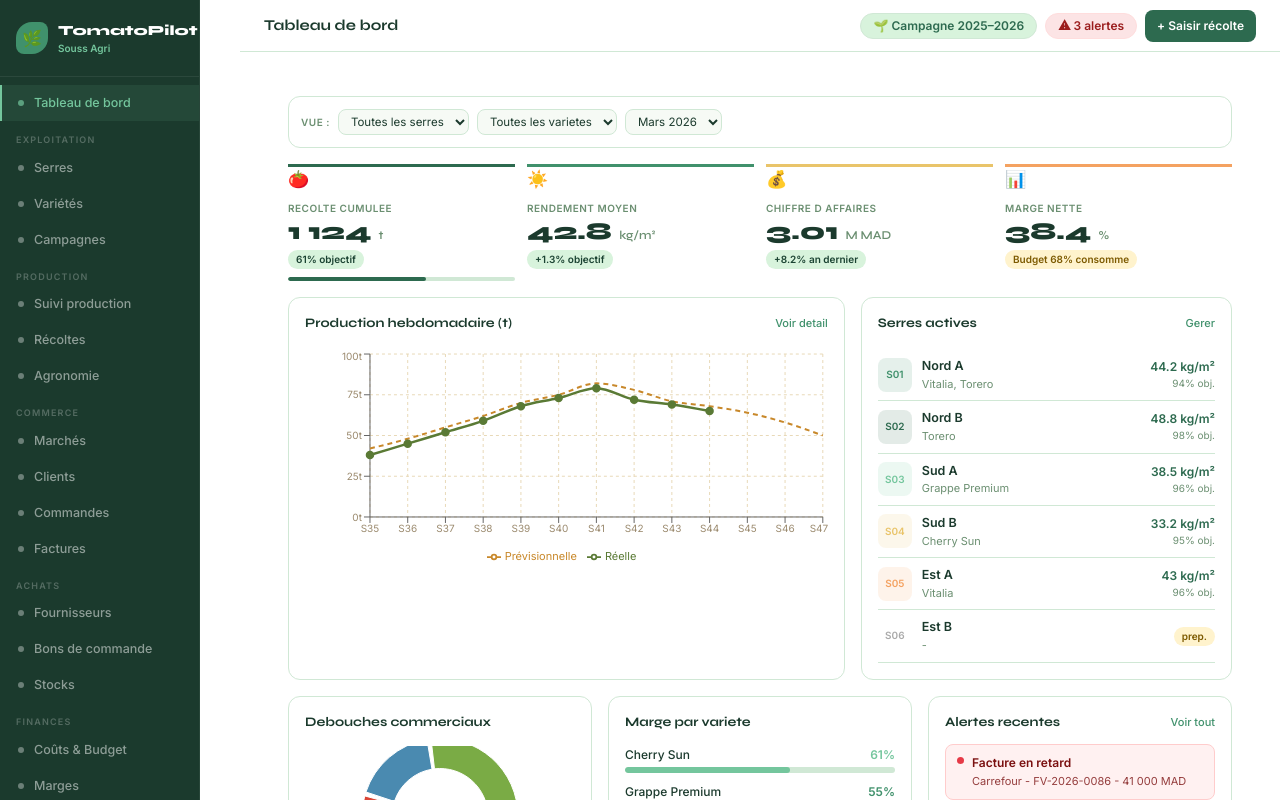
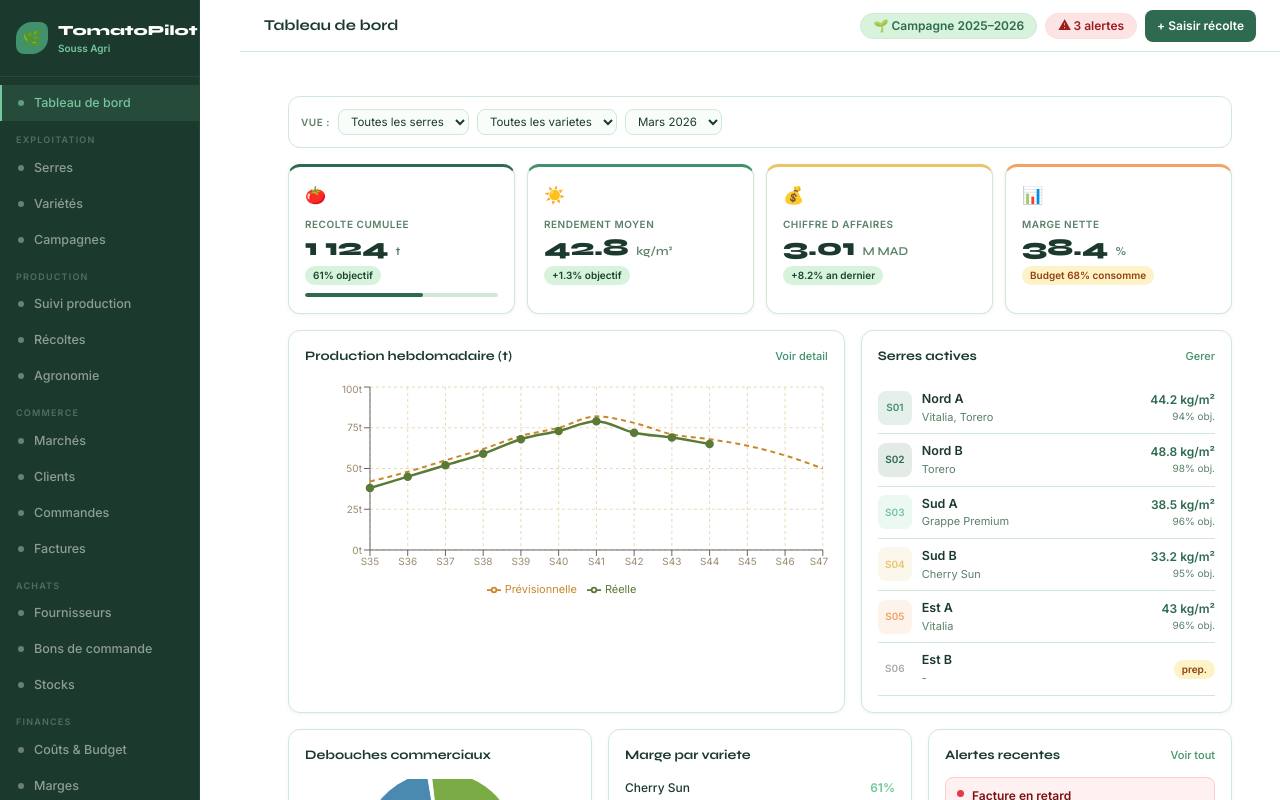
Before and after one commit to obenhalima/AgriApp, a Next.js app: page / in a window 1280 px wide. Shown: the top 800 px of the page. Built offline with nearby package versions, Linux system fonts and the light colour scheme.

Commit message:
design: theme clair force

```diff
--- a/app/globals.css
+++ b/app/globals.css
@@ -4,58 +4,164 @@
 @tailwind components;
 @tailwind utilities;
 
+/* === THEME CLAIR FORCE (pas de dark mode) === */
 :root {
-  --leaf: #2d6a4f;
-  --leaf2: #40916c;
-  --leaf3: #74c69d;
-  --sun: #e9c46a;
-  --sun2: #f4a261;
-  --sky: #d8f3dc;
-  --sky2: #b7e4c7;
-  --bg: #f6faf5;
-  --card: #ffffff;
-  --border: #d0e8d5;
-  --text: #1b3a2d;
-  --muted: #6b8f71;
+  --leaf:    #2d6a4f;
+  --leaf2:   #40916c;
+  --leaf3:   #74c69d;
+  --sun:     #e9c46a;
+  --sun2:    #f4a261;
+  --sky:     #d8f3dc;
+  --sky2:    #b7e4c7;
+  --bg:      #f4f9f4;
+  --card:    #ffffff;
+  --border:  #d0e8d5;
+  --text:    #1b3a2d;
+  --muted:   #5a8068;
   --sidebar-bg: #1b3a2d;
-}
-
-.dark {
-  --bg: #0e1f16;
-  --card: #142a1e;
-  --border: #1f3d2b;
-  --text: #d8f3dc;
-  --muted: #6b8f71;
-  --sidebar-bg: #0a1810;
-  --sky: #142a1e;
-  --sky2: #1f3d2b;
+  --red:     #e63946;
+  --amber:   #d97706;
 }
 
 *, *::before, *::after { box-sizing: border-box; margin: 0; padding: 0; }
-html { color-scheme: light dark; }
-body { font-family: 'Inter', sans-serif; background: var(--bg); color: var(--text); min-height: 100vh; font-size: 13px; }
+body {
+  font-family: 'Inter', sans-serif;
+  background: var(--bg);
+  color: var(--text);
+  min-height: 100vh;
+  font-size: 13px;
+  line-height: 1.5;
+}
 h1,h2,h3,h4,h5 { font-family: 'Syne', sans-serif; }
+
 ::-webkit-scrollbar { width: 5px; height: 5px; }
-::-webkit-scrollbar-track { background: transparent; }
-::-webkit-scrollbar-thumb { background: var(--border); border-radius: 3px; }
+::-webkit-scrollbar-track { background: var(--sky); }
+::-webkit-scrollbar-thumb { background: var(--leaf3); border-radius: 3px; }
+
+/* === MODAL === */
+.modal-overlay {
+  position: fixed; inset: 0;
+  background: rgba(27,58,45,0.45);
+  display: flex; align-items: center; justify-content: center;
+  z-index: 1000;
+  padding: 16px;
+}
+.modal-box {
+  background: #fff;
+  border-radius: 14px;
+  width: 100%; max-width: 560px;
+  max-height: 90vh; overflow-y: auto;
+  border: 1px solid var(--border);
+  box-shadow: 0 20px 60px rgba(27,58,45,0.18);
+}
+.modal-header {
+  display: flex; align-items: center; justify-content: space-between;
+  padding: 20px 24px 16px;
+  border-bottom: 1px solid var(--border);
+}
+.modal-title { font-family: 'Syne',sans-serif; font-size: 16px; font-weight: 700; color: var(--text); }
+.modal-close {
+  width: 30px; height: 30px; border-radius: 8px;
+  border: 1px solid var(--border); background: var(--bg);
+  cursor: pointer; font-size: 14px; color: var(--muted);
+  display: flex; align-items: center; justify-content: center;
+}
+.modal-close:hover { background: var(--sky); color: var(--leaf); }
+.modal-body { padding: 20px 24px; }
+.modal-footer {
+  padding: 14px 24px;
+  border-top: 1px solid var(--border);
+  display: flex; justify-content: flex-end; gap: 10px;
+}
 
 @layer components {
-  .card { @apply rounded-xl p-4; background: var(--card); border: 1px solid var(--border); }
-  .btn-primary { @apply inline-flex items-center gap-2 px-4 py-2 rounded-lg text-sm font-semibold text-white cursor-pointer; background: var(--leaf); border: none; font-family: 'Inter', sans-serif; }
-  .btn-primary:hover { background: var(--leaf2); }
-  .btn-secondary { @apply inline-flex items-center gap-2 px-3 py-1.5 rounded-lg text-xs font-medium cursor-pointer; background: var(--sky); border: 1px solid var(--border); color: var(--leaf); font-family: 'Inter', sans-serif; }
-  .form-input { @apply w-full px-3 py-2 rounded-lg text-sm outline-none; background: var(--bg); border: 1px solid var(--border); color: var(--text); font-family: 'Inter', sans-serif; }
-  .form-input:focus { border-color: var(--leaf2); }
-  .form-label { @apply block text-xs font-semibold mb-1.5 uppercase tracking-wide; color: var(--muted); }
-  .chip { @apply inline-flex items-center gap-1.5 px-3 py-1 rounded-full text-xs font-semibold; background: var(--sky); border: 1px solid var(--border); color: var(--leaf); }
+  .card {
+    @apply rounded-xl p-4;
+    background: var(--card);
+    border: 1px solid var(--border);
+    box-shadow: 0 1px 4px rgba(27,58,45,0.06);
+  }
+
+  .btn-primary {
+    @apply inline-flex items-center gap-1.5 px-4 py-2 rounded-lg text-sm font-semibold cursor-pointer transition-all;
+    background: var(--leaf); color: #fff; border: none;
+    font-family: 'Inter', sans-serif;
+  }
+  .btn-primary:hover { background: var(--leaf2); transform: translateY(-1px); }
+  .btn-primary:active { transform: translateY(0); }
+
+  .btn-secondary {
+    @apply inline-flex items-center gap-1.5 px-3 py-1.5 rounded-lg text-xs font-medium cursor-pointer transition-all;
+    background: var(--sky); border: 1px solid var(--border);
+    color: var(--leaf); font-family: 'Inter', sans-serif;
+  }
+  .btn-secondary:hover { background: var(--sky2); }
+
+  .btn-danger {
+    @apply inline-flex items-center gap-1.5 px-3 py-1.5 rounded-lg text-xs font-medium cursor-pointer;
+    background: #fce4e5; border: 1px solid #fcc; color: #9b1d1d;
+    font-family: 'Inter', sans-serif;
+  }
+
+  .btn-ghost {
+    @apply inline-flex items-center gap-1.5 px-3 py-1.5 rounded-lg text-xs font-medium cursor-pointer;
+    background: transparent; color: var(--muted);
+    font-family: 'Inter', sans-serif;
+  }
+  .btn-ghost:hover { background: var(--sky); color: var(--leaf); }
+
+  .form-input {
+    @apply w-full px-3 py-2 rounded-lg text-sm outline-none transition-colors;
+    background: #f9fdf9; border: 1px solid var(--border);
+    color: var(--text); font-family: 'Inter', sans-serif;
+  }
+  .form-input:focus { border-color: var(--leaf2); background: #fff; box-shadow: 0 0 0 3px rgba(64,145,108,0.1); }
+
+  .form-label {
+    @apply block text-xs font-semibold mb-1.5 uppercase tracking-wide;
+    color: var(--muted);
+  }
+
+  .form-row { display: grid; grid-template-columns: 1fr 1fr; gap: 14px; }
+
+  .chip {
+    @apply inline-flex items-center gap-1.5 px-3 py-1 rounded-full text-xs font-semibold;
+    background: var(--sky); border: 1px solid var(--border); color: var(--leaf);
+  }
+
+  .kpi-card {
+    background: var(--card);
+    border: 1px solid var(--border);
+    border-radius: 12px; padding: 16px;
+    position: relative; overflow: hidden;
+    box-shadow: 0 1px 4px rgba(27,58,45,0.06);
+    transition: box-shadow .15s, transform .15s;
+  }
+  .kpi-card:hover { box-shadow: 0 4px 16px rgba(27,58,45,0.1); transform: translateY(-1px); }
+
   .tag-green { background: #d8f3dc; color: #1b4332; padding: 2px 8px; border-radius: 10px; font-size: 10px; font-weight: 600; display: inline-block; }
-  .tag-amber { background: #fff3cd; color: #7d5a00; padding: 2px 8px; border-radius: 10px; font-size: 10px; font-weight: 600; display: inline-block; }
+  .tag-amber { background: #fef3c7; color: #92400e; padding: 2px 8px; border-radius: 10px; font-size: 10px; font-weight: 600; display: inline-block; }
   .tag-red   { background: #fce4e5; color: #9b1d1d; padding: 2px 8px; border-radius: 10px; font-size: 10px; font-weight: 600; display: inline-block; }
-  .status-active { @apply inline-flex items-center gap-1.5 px-2.5 py-0.5 rounded-full text-xs font-semibold; background: #d8f3dc; color: #1b4332; }
-  .status-pending { @apply inline-flex items-center gap-1.5 px-2.5 py-0.5 rounded-full text-xs font-semibold; background: #fff3cd; color: #7d5a00; }
-  .status-late { @apply inline-flex items-center gap-1.5 px-2.5 py-0.5 rounded-full text-xs font-semibold; background: #fce4e5; color: #9b1d1d; }
-  .status-done { @apply inline-flex items-center gap-1.5 px-2.5 py-0.5 rounded-full text-xs font-semibold; background: #dbeafe; color: #1e3a8a; }
-  .nav-item { @apply flex items-center gap-2.5 px-4 py-2 cursor-pointer transition-all text-sm font-medium; color: rgba(255,255,255,0.5); border-left: 2px solid transparent; }
-  .nav-item:hover { color: rgba(255,255,255,0.8); background: rgba(255,255,255,0.05); }
-  .nav-item-active { color: #74c69d !important; background: rgba(116,198,157,0.1) !important; border-left-color: #74c69d !important; }
+  .tag-blue  { background: #dbeafe; color: #1e3a8a; padding: 2px 8px; border-radius: 10px; font-size: 10px; font-weight: 600; display: inline-block; }
+
+  .status-active  { @apply inline-flex items-center gap-1.5 px-2.5 py-0.5 rounded-full text-xs font-semibold; background: #d8f3dc; color: #1b4332; }
+  .status-pending { @apply inline-flex items-center gap-1.5 px-2.5 py-0.5 rounded-full text-xs font-semibold; background: #fef3c7; color: #92400e; }
+  .status-late    { @apply inline-flex items-center gap-1.5 px-2.5 py-0.5 rounded-full text-xs font-semibold; background: #fce4e5; color: #9b1d1d; }
+  .status-done    { @apply inline-flex items-center gap-1.5 px-2.5 py-0.5 rounded-full text-xs font-semibold; background: #dbeafe; color: #1e3a8a; }
+
+  .nav-item {
+    @apply flex items-center gap-2.5 px-4 py-2 cursor-pointer transition-all text-sm font-medium;
+    color: rgba(255,255,255,0.5); border-left: 2px solid transparent;
+  }
+  .nav-item:hover { color: rgba(255,255,255,0.85); background: rgba(255,255,255,0.06); }
+  .nav-item-active { color: #74c69d !important; background: rgba(116,198,157,0.12) !important; border-left-color: #74c69d !important; }
+
+  .table-th {
+    padding: 10px 14px; font-size: 10.5px; font-weight: 600;
+    color: var(--muted); text-transform: uppercase; letter-spacing: .5px;
+    border-bottom: 1px solid var(--border); text-align: left; white-space: nowrap;
+    background: #f9fdf9;
+  }
+  .table-td { padding: 11px 14px; border-bottom: 1px solid #eef5ee; vertical-align: middle; }
+  .table-row:hover td { background: #f4f9f4; }
 }
```
